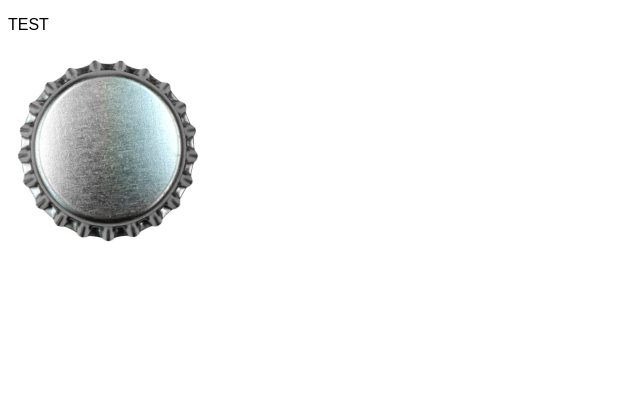
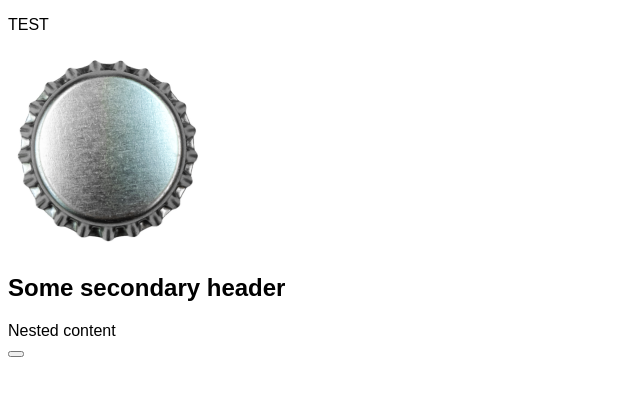
Before and after one commit to miklosz/miklosz.github.io, a plain HTML site: page index.html in a window 1280 px wide. Shown: the whole page, without its empty margins (0-640 px from the left). Drawn offline with Linux system fonts and the light colour scheme.

Commit message:
wrong markup example

```diff
--- a/index.html
+++ b/index.html
@@ -9,5 +9,12 @@
 <body>
     <p>TEST</p>
     <img src="kapsel.png" alt="">
+    <h2>Some secondary header</h2>
+    <section>
+        <section>
+            Nested content
+        </section>
+    </section>
+    <button type="submit" >
 </body>
 </html>
```
